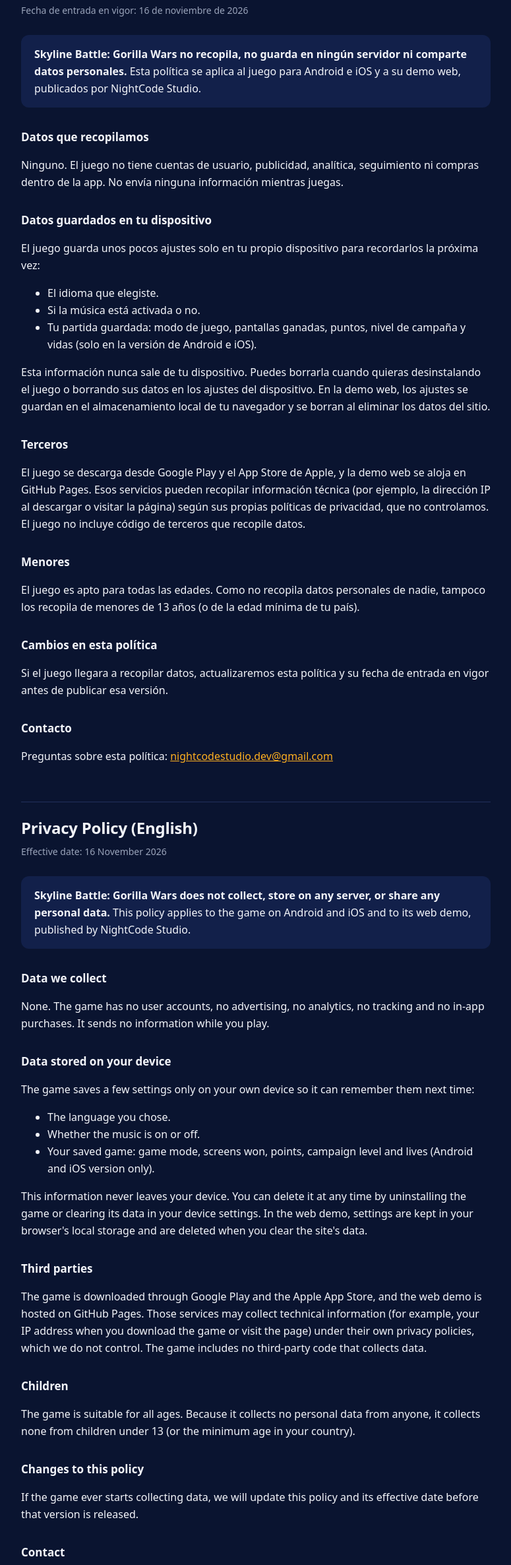
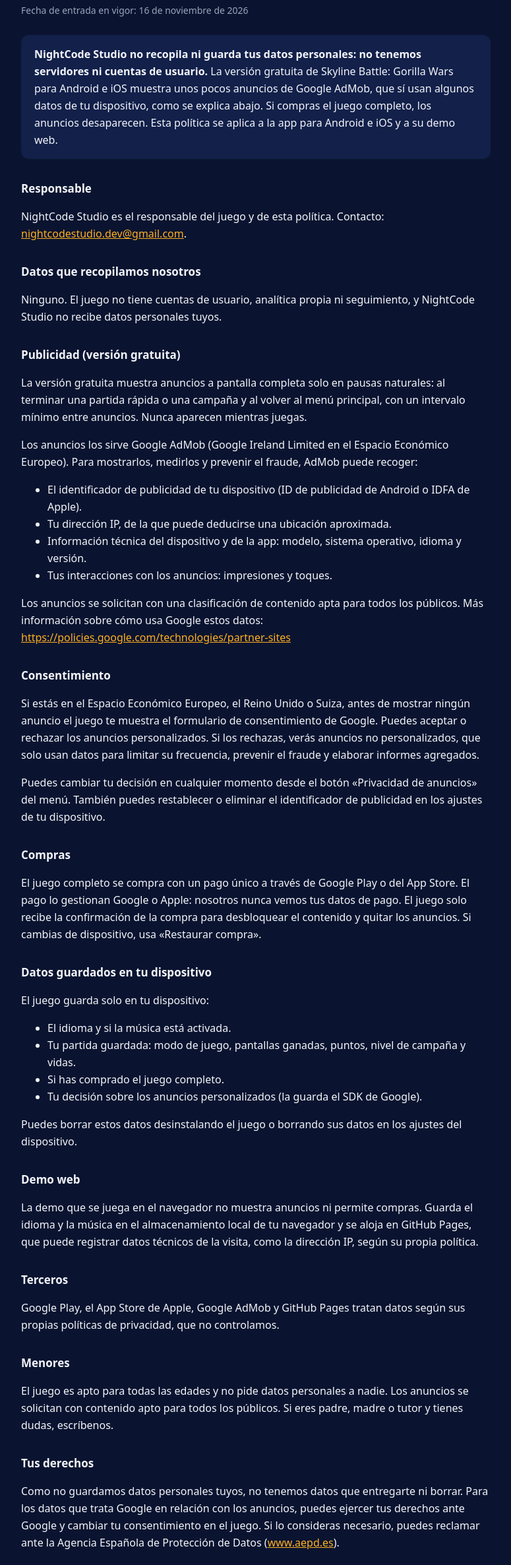
Before and after one commit to nightcode-studio/skyLineBattle, a plain HTML site: page privacidad/index.html in a window 1280 px wide. Shown: the part 188-2560 px from the top of the page at 66% size, without its empty margins (252-1027 px from the left). Drawn offline with Linux system fonts and the light colour scheme.

Commit message:
Privacidad

```diff
--- a/privacidad/index.html
+++ b/privacidad/index.html
@@ -43,28 +43,46 @@
 <p class="eyebrow">Skyline Battle: Gorilla Wars</p>
 <h1>Política de privacidad</h1>
 <p class="meta">Fecha de entrada en vigor: 16 de noviembre de 2026</p>
-<p class="summary"><strong>Skyline Battle: Gorilla Wars no recopila, no guarda en ningún servidor ni comparte datos personales.</strong> Esta política se aplica al juego para Android e iOS y a su demo web, publicados por NightCode Studio.</p>
+<p class="summary"><strong>NightCode Studio no recopila ni guarda tus datos personales: no tenemos servidores ni cuentas de usuario.</strong> La versión gratuita de Skyline Battle: Gorilla Wars para Android e iOS muestra unos pocos anuncios de Google AdMob, que sí usan algunos datos de tu dispositivo, como se explica abajo. Si compras el juego completo, los anuncios desaparecen. Esta política se aplica a la app para Android e iOS y a su demo web.</p>
 
-<h3>Datos que recopilamos</h3>
-<p>Ninguno. El juego no tiene cuentas de usuario, publicidad, analítica, seguimiento ni compras dentro de la app. No envía ninguna información mientras juegas.</p>
+<h3>Responsable</h3>
+<p>NightCode Studio es el responsable del juego y de esta política. Contacto: <a href="mailto:nightcodestudio.dev@gmail.com">nightcodestudio.dev@gmail.com</a>.</p>
+
+<h3>Datos que recopilamos nosotros</h3>
+<p>Ninguno. El juego no tiene cuentas de usuario, analítica propia ni seguimiento, y NightCode Studio no recibe datos personales tuyos.</p>
+
+<h3>Publicidad (versión gratuita)</h3>
+<p>La versión gratuita muestra anuncios a pantalla completa solo en pausas naturales: al terminar una partida rápida o una campaña y al volver al menú principal, con un intervalo mínimo entre anuncios. Nunca aparecen mientras juegas.</p>
+<p>Los anuncios los sirve Google AdMob (Google Ireland Limited en el Espacio Económico Europeo). Para mostrarlos, medirlos y prevenir el fraude, AdMob puede recoger:</p>
+<ul><li>El identificador de publicidad de tu dispositivo (ID de publicidad de Android o IDFA de Apple).</li><li>Tu dirección IP, de la que puede deducirse una ubicación aproximada.</li><li>Información técnica del dispositivo y de la app: modelo, sistema operativo, idioma y versión.</li><li>Tus interacciones con los anuncios: impresiones y toques.</li></ul>
+<p>Los anuncios se solicitan con una clasificación de contenido apta para todos los públicos. Más información sobre cómo usa Google estos datos: <a href="https://policies.google.com/technologies/partner-sites" rel="noopener">https://policies.google.com/technologies/partner-sites</a></p>
+
+<h3>Consentimiento</h3>
+<p>Si estás en el Espacio Económico Europeo, el Reino Unido o Suiza, antes de mostrar ningún anuncio el juego te muestra el formulario de consentimiento de Google. Puedes aceptar o rechazar los anuncios personalizados. Si los rechazas, verás anuncios no personalizados, que solo usan datos para limitar su frecuencia, prevenir el fraude y elaborar informes agregados.</p>
+<p>Puedes cambiar tu decisión en cualquier momento desde el botón «Privacidad de anuncios» del menú. También puedes restablecer o eliminar el identificador de publicidad en los ajustes de tu dispositivo.</p>
+
+<h3>Compras</h3>
+<p>El juego completo se compra con un pago único a través de Google Play o del App Store. El pago lo gestionan Google o Apple: nosotros nunca vemos tus datos de pago. El juego solo recibe la confirmación de la compra para desbloquear el contenido y quitar los anuncios. Si cambias de dispositivo, usa «Restaurar compra».</p>
 
 <h3>Datos guardados en tu dispositivo</h3>
-<p>El juego guarda unos pocos ajustes solo en tu propio dispositivo para recordarlos la próxima vez:</p>
-<ul>
-  <li>El idioma que elegiste.</li>
-  <li>Si la música está activada o no.</li>
-  <li>Tu partida guardada: modo de juego, pantallas ganadas, puntos, nivel de campaña y vidas (solo en la versión de Android e iOS).</li>
-</ul>
-<p>Esta información nunca sale de tu dispositivo. Puedes borrarla cuando quieras desinstalando el juego o borrando sus datos en los ajustes del dispositivo. En la demo web, los ajustes se guardan en el almacenamiento local de tu navegador y se borran al eliminar los datos del sitio.</p>
+<p>El juego guarda solo en tu dispositivo:</p>
+<ul><li>El idioma y si la música está activada.</li><li>Tu partida guardada: modo de juego, pantallas ganadas, puntos, nivel de campaña y vidas.</li><li>Si has comprado el juego completo.</li><li>Tu decisión sobre los anuncios personalizados (la guarda el SDK de Google).</li></ul>
+<p>Puedes borrar estos datos desinstalando el juego o borrando sus datos en los ajustes del dispositivo.</p>
+
+<h3>Demo web</h3>
+<p>La demo que se juega en el navegador no muestra anuncios ni permite compras. Guarda el idioma y la música en el almacenamiento local de tu navegador y se aloja en GitHub Pages, que puede registrar datos técnicos de la visita, como la dirección IP, según su propia política.</p>
 
 <h3>Terceros</h3>
-<p>El juego se descarga desde Google Play y el App Store de Apple, y la demo web se aloja en GitHub Pages. Esos servicios pueden recopilar información técnica (por ejemplo, la dirección IP al descargar o visitar la página) según sus propias políticas de privacidad, que no controlamos. El juego no incluye código de terceros que recopile datos.</p>
+<p>Google Play, el App Store de Apple, Google AdMob y GitHub Pages tratan datos según sus propias políticas de privacidad, que no controlamos.</p>
 
 <h3>Menores</h3>
-<p>El juego es apto para todas las edades. Como no recopila datos personales de nadie, tampoco los recopila de menores de 13 años (o de la edad mínima de tu país).</p>
+<p>El juego es apto para todas las edades y no pide datos personales a nadie. Los anuncios se solicitan con contenido apto para todos los públicos. Si eres padre, madre o tutor y tienes dudas, escríbenos.</p>
+
+<h3>Tus derechos</h3>
+<p>Como no guardamos datos personales tuyos, no tenemos datos que entregarte ni borrar. Para los datos que trata Google en relación con los anuncios, puedes ejercer tus derechos ante Google y cambiar tu consentimiento en el juego. Si lo consideras necesario, puedes reclamar ante la Agencia Española de Protección de Datos (<a href="https://www.aepd.es" rel="noopener">www.aepd.es</a>).</p>
 
 <h3>Cambios en esta política</h3>
-<p>Si el juego llegara a recopilar datos, actualizaremos esta política y su fecha de entrada en vigor antes de publicar esa versión.</p>
+<p>Si cambiamos la forma en que el juego usa los datos, actualizaremos esta política y su fecha de entrada en vigor antes de publicar esa versión.</p>
 
 <h3>Contacto</h3>
 <p>Preguntas sobre esta política: <a href="mailto:nightcodestudio.dev@gmail.com">nightcodestudio.dev@gmail.com</a></p>
@@ -73,28 +91,46 @@
 <section id="en" lang="en">
 <h2>Privacy Policy (English)</h2>
 <p class="meta">Effective date: 16 November 2026</p>
-<p class="summary"><strong>Skyline Battle: Gorilla Wars does not collect, store on any server, or share any personal data.</strong> This policy applies to the game on Android and iOS and to its web demo, published by NightCode Studio.</p>
+<p class="summary"><strong>NightCode Studio does not collect or store your personal data: we have no servers and no user accounts.</strong> The free version of Skyline Battle: Gorilla Wars for Android and iOS shows a few Google AdMob ads, which do use some data from your device, as explained below. If you buy the full game, the ads go away. This policy applies to the Android and iOS app and to its web demo.</p>
+
+<h3>Controller</h3>
+<p>NightCode Studio is responsible for the game and for this policy. Contact: <a href="mailto:nightcodestudio.dev@gmail.com">nightcodestudio.dev@gmail.com</a>.</p>
 
 <h3>Data we collect</h3>
-<p>None. The game has no user accounts, no advertising, no analytics, no tracking and no in-app purchases. It sends no information while you play.</p>
+<p>None. The game has no user accounts, no analytics of its own and no tracking, and NightCode Studio receives no personal data from you.</p>
+
+<h3>Advertising (free version)</h3>
+<p>The free version shows full-screen ads only at natural breaks: when a quick match or a campaign ends and when you return to the main menu, with a minimum interval between ads. They never appear while you play.</p>
+<p>Ads are served by Google AdMob (Google Ireland Limited in the European Economic Area). To show and measure ads and to prevent fraud, AdMob may collect:</p>
+<ul><li>Your device&#x27;s advertising identifier (Android Advertising ID or Apple IDFA).</li><li>Your IP address, from which an approximate location can be inferred.</li><li>Technical information about the device and the app: model, operating system, language and version.</li><li>Your interactions with ads: impressions and taps.</li></ul>
+<p>Ads are requested with a content rating suitable for all audiences. Learn how Google uses this data: <a href="https://policies.google.com/technologies/partner-sites" rel="noopener">https://policies.google.com/technologies/partner-sites</a></p>
+
+<h3>Consent</h3>
+<p>If you are in the European Economic Area, the United Kingdom or Switzerland, the game shows Google&#x27;s consent form before any ad. You can accept or refuse personalised ads. If you refuse, you will see non-personalised ads, which only use data to limit how often they appear, prevent fraud and produce aggregate reports.</p>
+<p>You can change your choice at any time with the “Ad privacy” button in the menu. You can also reset or delete your advertising ID in your device settings.</p>
+
+<h3>Purchases</h3>
+<p>The full game is a one-time purchase through Google Play or the App Store. Payment is handled by Google or Apple: we never see your payment details. The game only receives confirmation of the purchase to unlock the content and remove the ads. If you change devices, use “Restore purchase”.</p>
 
 <h3>Data stored on your device</h3>
-<p>The game saves a few settings only on your own device so it can remember them next time:</p>
-<ul>
-  <li>The language you chose.</li>
-  <li>Whether the music is on or off.</li>
-  <li>Your saved game: game mode, screens won, points, campaign level and lives (Android and iOS version only).</li>
-</ul>
-<p>This information never leaves your device. You can delete it at any time by uninstalling the game or clearing its data in your device settings. In the web demo, settings are kept in your browser's local storage and are deleted when you clear the site's data.</p>
+<p>The game stores only on your device:</p>
+<ul><li>Your language and whether the music is on.</li><li>Your saved game: game mode, screens won, points, campaign level and lives.</li><li>Whether you have bought the full game.</li><li>Your choice about personalised ads (stored by Google&#x27;s SDK).</li></ul>
+<p>You can delete this data by uninstalling the game or clearing its data in your device settings.</p>
+
+<h3>Web demo</h3>
+<p>The demo played in the browser shows no ads and allows no purchases. It keeps the language and music setting in your browser&#x27;s local storage and is hosted on GitHub Pages, which may log technical data about the visit, such as your IP address, under its own policy.</p>
 
 <h3>Third parties</h3>
-<p>The game is downloaded through Google Play and the Apple App Store, and the web demo is hosted on GitHub Pages. Those services may collect technical information (for example, your IP address when you download the game or visit the page) under their own privacy policies, which we do not control. The game includes no third-party code that collects data.</p>
+<p>Google Play, the Apple App Store, Google AdMob and GitHub Pages process data under their own privacy policies, which we do not control.</p>
 
 <h3>Children</h3>
-<p>The game is suitable for all ages. Because it collects no personal data from anyone, it collects none from children under 13 (or the minimum age in your country).</p>
+<p>The game is suitable for all ages and asks nobody for personal data. Ads are requested with content suitable for all audiences. If you are a parent or guardian and have questions, write to us.</p>
+
+<h3>Your rights</h3>
+<p>As we keep no personal data about you, we have no data to give you or delete. For data Google processes in connection with ads, you can exercise your rights with Google and change your consent in the game. You may also complain to your data protection authority; in Spain, the Agencia Española de Protección de Datos (<a href="https://www.aepd.es" rel="noopener">www.aepd.es</a>).</p>
 
 <h3>Changes to this policy</h3>
-<p>If the game ever starts collecting data, we will update this policy and its effective date before that version is released.</p>
+<p>If we change how the game uses data, we will update this policy and its effective date before that version is released.</p>
 
 <h3>Contact</h3>
 <p>Questions about this policy: <a href="mailto:nightcodestudio.dev@gmail.com">nightcodestudio.dev@gmail.com</a></p>
```
